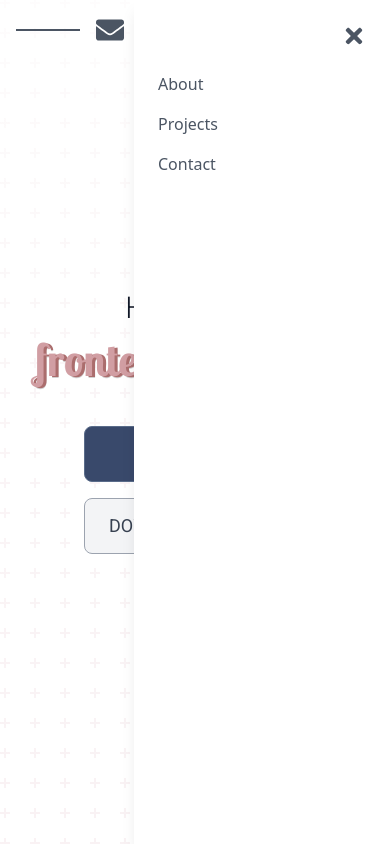
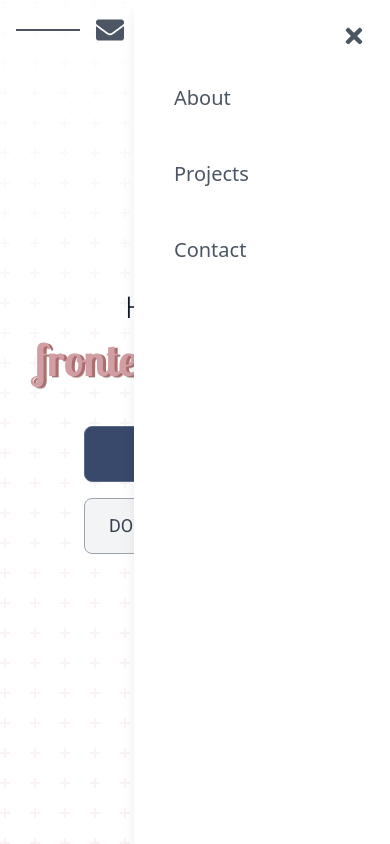
Before and after one commit to NurseDredd/Elise-Portfolio, a Next.js app: page / in a window 390 px wide. Both pictures are taken after a click on the button "Open mobile menu". Shown: the top 844 px of the page. Built offline with nearby package versions, Linux system fonts and the light colour scheme.

Commit message:
Fix typo, improve mobilemenu fontsize and spacing

```diff
--- a/src/components/navigation/MobileMenu.tsx
+++ b/src/components/navigation/MobileMenu.tsx
@@ -60,25 +60,25 @@ export const MobileMenu: React.FC = () => {
                 </button>
               </div>
 
-              <nav className="space-y-4" aria-label="Main navigation">
+              <nav className="space-y-6" aria-label="Main navigation">
                 <a
                   href="#about"
                   onClick={toggleMenu}
-                  className="block text-gray-600 hover:text-gray-900 transition-colors"
+                  className="block text-gray-600 hover:text-gray-900 transition-colors text-xl font-medium py-3 px-4 rounded-lg hover:bg-gray-50"
                 >
                   About
                 </a>
                 <a
                   href="#projects"
                   onClick={toggleMenu}
-                  className="block text-gray-600 hover:text-gray-900 transition-colors"
+                  className="block text-gray-600 hover:text-gray-900 transition-colors text-xl font-medium py-3 px-4 rounded-lg hover:bg-gray-50"
                 >
                   Projects
                 </a>
                 <a
                   href="#contact"
                   onClick={toggleMenu}
-                  className="block text-gray-600 hover:text-gray-900 transition-colors"
+                  className="block text-gray-600 hover:text-gray-900 transition-colors text-xl font-medium py-3 px-4 rounded-lg hover:bg-gray-50"
                 >
                   Contact
                 </a>
--- a/src/components/sections/About.tsx
+++ b/src/components/sections/About.tsx
@@ -108,7 +108,7 @@ export default function About() {
                 </p>
                 <p>
                   My journey in web development has given me an understanding of
-                  of both technical challenges and user experience, making me
+                  both technical challenges and user experience, making me
                   equipped to create solutions that not only look good but also
                   work well. I am a team player, I have high work ethics, and
                   approach tasks with a positive mindset.
--- a/src/components/sections/Projects.tsx
+++ b/src/components/sections/Projects.tsx
@@ -56,7 +56,7 @@ const projects: Project[] = [
   {
     title: "Pokemon Battle Arena",
     description:
-      "Interactive web game created as a school project to explore game mechanics and external API integration. Uses the Pokémon API to fetch real-time character data. Built with vanilla JavaScript and CSS.",
+      "Interactive web game created as a school project to explore game mechanics and external API integration. Uses the Pokémon API to fetch real-time character data. Built with vanilla JavaScript and CSS and looks best on bigger screens.",
     image: "/projects/pokemonbattle.webp",
     link: "https://nursedredd.github.io/Pokemon-Battle/",
     code: "https://github.com/nursedredd/Pokemon-Battle",
```
